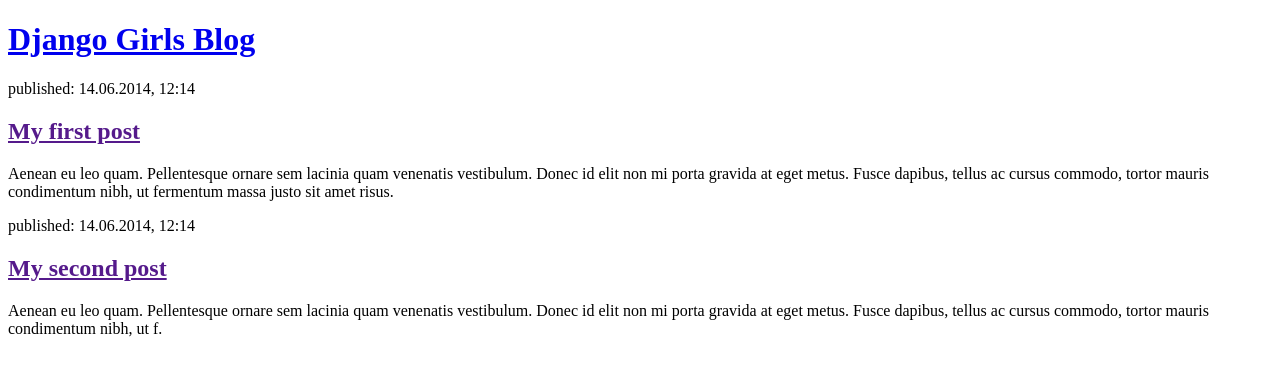
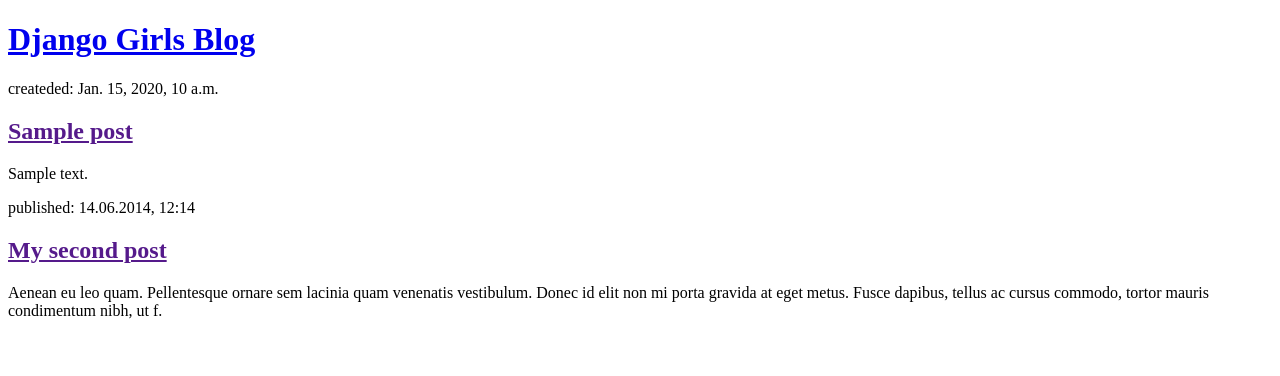
Before and after one commit to katwood5/my-first-blog, a Django app: template blog/templates/blog/post_list.html in a window 1280 px wide. Shown: the top 376 px of the page. Run offline with Django 3.2, Linux system fonts and the light colour scheme; the template is opened without the code that fills it: values that come from a table or form of the project are taken from there, others are empty; tables that the repository leaves empty hold one stand-in row (values such as "Sample post").

Commit message:
modified templates

```diff
--- a/blog/templates/blog/post_list.html
+++ b/blog/templates/blog/post_list.html
@@ -8,12 +8,13 @@
             <h1><a href="/">Django Girls Blog</a></h1>
         </div>
 
+         {% for post in Posts %}
         <div>
-            <p>published: 14.06.2014, 12:14</p>
-            <h2><a href="">My first post</a></h2>
-            <p>Aenean eu leo quam. Pellentesque ornare sem lacinia quam venenatis vestibulum. Donec id elit non mi porta gravida at eget metus. Fusce dapibus, tellus ac cursus commodo, tortor mauris condimentum nibh, ut fermentum massa justo sit amet risus.</p>
+            <p>createded: {{ Post.created_date }}</p>
+            <h2><a href="">{{Post.title}}</a></h2>
+            <p>{{post.text|linebreaksbr }}</p>
         </div>
-
+        {% endfor %}
         <div>
             <p>published: 14.06.2014, 12:14</p>
             <h2><a href="">My second post</a></h2>
```
Also changed, not shown: blog/views.py (+6 -1 lines).
